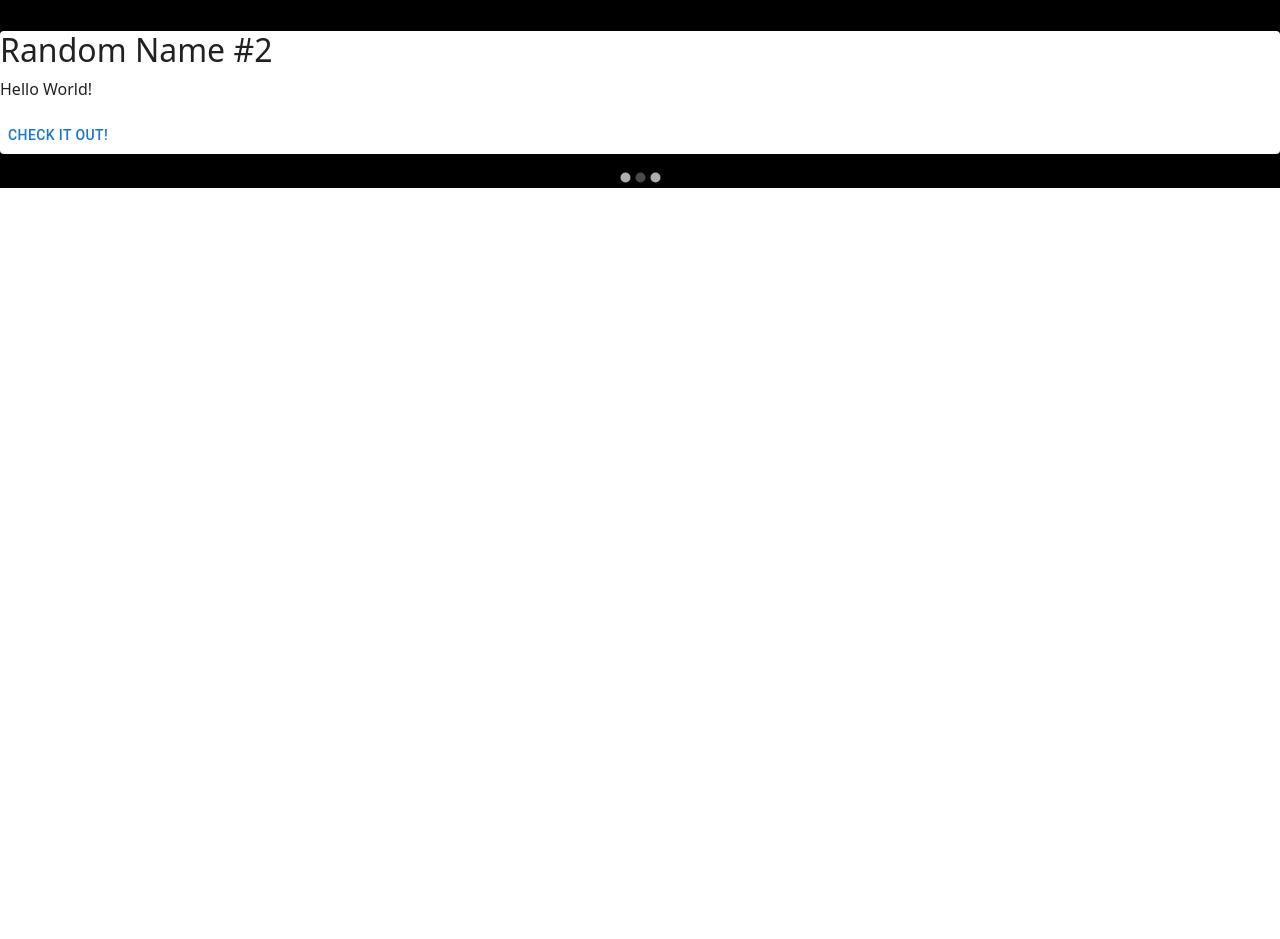
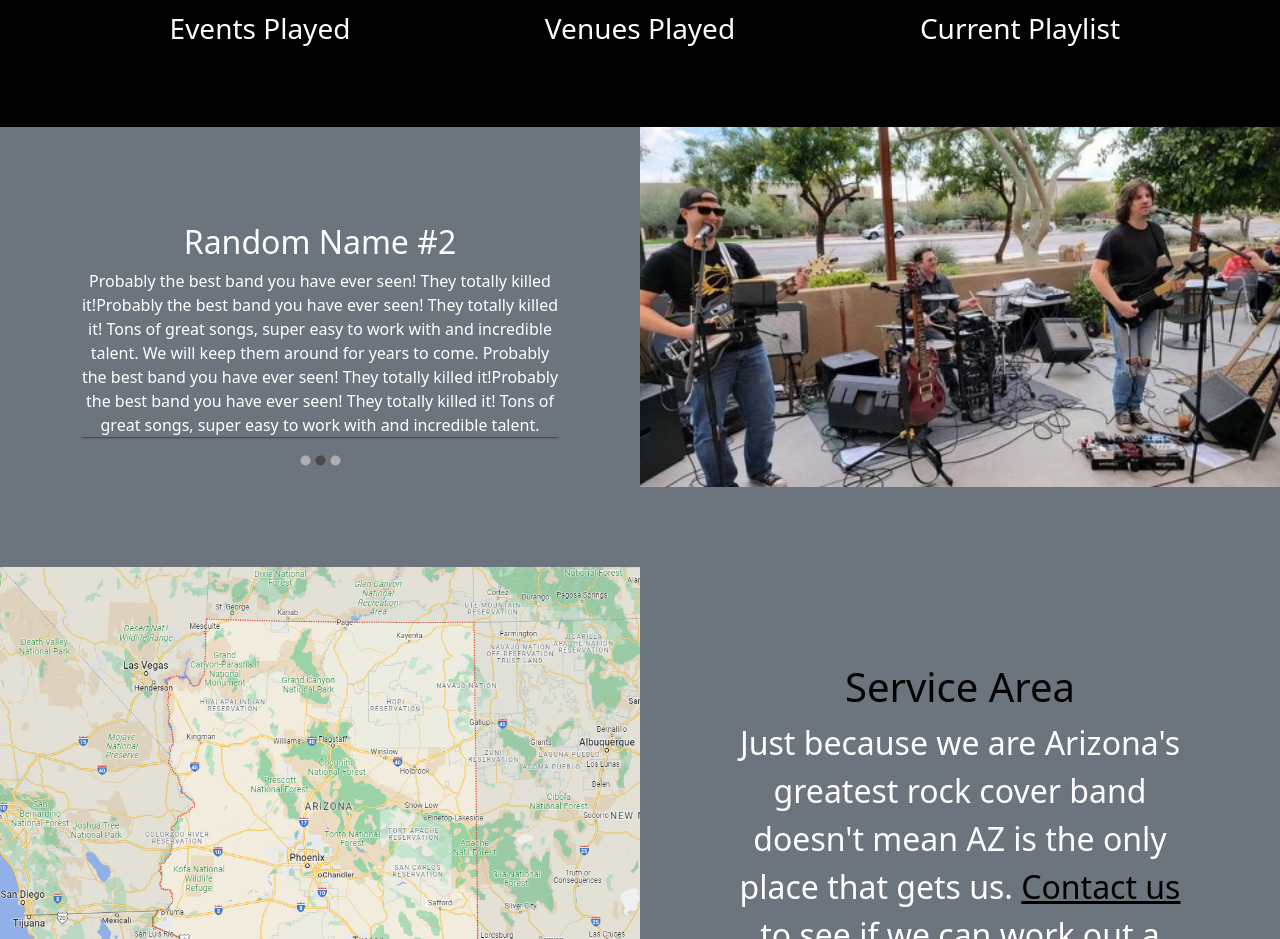
Before and after one commit to benbushman98/TAKECOVERAZ, a React (Create React App) app: page / in a window 1280 px wide. Shown: the part 1033-1972 px from the top of the page. Before the commit the page ends 1221 px from the top, so only its background shows below. Built offline with nearby package versions, Linux system fonts and the light colour scheme.

Commit message:
added tons of stuff

```diff
--- a/src/components/BandFacts/index.js
+++ b/src/components/BandFacts/index.js
@@ -9,9 +9,7 @@ const bandfacts = () => {
     }
     return (
         <>
-
-
-            <div className="container">
+            <div className="container my-5">
                 <div className="row">
                     <div className="col-12 col-sm-4 d-flex justify-content-center">
                         <div className=' m-4 rounded text-white text-center' style={{ width: "300px", height: "300px" }}>
--- a/src/components/Reviews/index.js
+++ b/src/components/Reviews/index.js
@@ -1,42 +1,53 @@
 import React from 'react';
 import Carousel from 'react-material-ui-carousel'
-import { Paper, Button } from '@mui/material'
+import { Paper } from '@mui/material'
 
-function Reviews(props)
-{
+function Reviews(props) {
     var items = [
         {
             name: "Random Name #1",
-            review: "Probably the most random thing you have ever seen!"
+            review: "Probably the best band you have ever seen! They totally killed it!Probably the best band you have ever seen! They totally killed it! Tons of great songs, super easy to work with and incredible talent. We will keep them around for years to come. Probably the best band you have ever seen! They totally killed it!Probably the best band you have ever seen! They totally killed it! Tons of great songs, super easy to work with and incredible talent."
         },
         {
             name: "Random Name #2",
-            review: "Hello World!"
-        },{
+            review: "Probably the best band you have ever seen! They totally killed it!Probably the best band you have ever seen! They totally killed it! Tons of great songs, super easy to work with and incredible talent. We will keep them around for years to come. Probably the best band you have ever seen! They totally killed it!Probably the best band you have ever seen! They totally killed it! Tons of great songs, super easy to work with and incredible talent."
+        }, {
             name: "Random Name #3",
-            review: "Testing this out!"
+            review: "Probably the best band you have ever seen! They totally killed it!Probably the best band you have ever seen! They totally killed it! Tons of great songs, super easy to work with and incredible talent. We will keep them around for years to come. Probably the best band you have ever seen! They totally killed it!Probably the best band you have ever seen! They totally killed it! Tons of great songs, super easy to work with and incredible talent."
         }
     ]
 
     return (
-        <Carousel className=''>
-            {
-                items.map( (item, i) => <Item key={i} item={item} /> )
-            }
-        </Carousel>
+        <>
+            <div className="container-fluid p-0 w-100">
+                <div className="row w-100 m-0">
+                    <div className="col-12 col-sm-6 p-0">
+                        <div className='my-5 py-5 d-flex justify-content-center'>
+                            <Carousel className='w-75'>
+                                {
+                                    items.map((item, i) => <Item key={i} item={item} />)
+                                }
+                            </Carousel>
+                        </div>
+                    </div>
+                    <div className="col-12 col-sm-6 p-0">
+                        <div className=''>
+                            <img className='w-100' src='images/homeBandPic.jpg' alt='Take Cover Band'></img>
+                        </div>
+                    </div>
+                </div>
+            </div>
+        </>
     )
 }
 
-function Item(props)
-{
+function Item(props) {
     return (
-        <Paper>
-            <h2>{props.item.name}</h2>
-            <p>{props.item.review}</p>
-
-            <Button className="CheckButton">
-                Check it out!
-            </Button>
+        <Paper >
+            <div className='text-center text-white bg-secondary'>
+                <h2>{props.item.name}</h2>
+                <p>{props.item.review}</p>
+            </div>
         </Paper>
     )
 }
--- /dev/null
+++ b/src/components/Service/index.js
@@ -0,0 +1,23 @@
+import React from 'react'
+
+const Service = () => {
+    return (
+        <div className="container-fluid p-0">
+            <div className="row w-100 m-0">
+                <div className="col-12 col-sm-6 p-0">
+                    <div className=''>
+                        <img className='w-100' style={{ height: "500px" }} src='images/az.PNG' alt='Take Cover Band'></img>
+                    </div>
+                </div>
+                <div className="col-12 col-sm-6 p-0">
+                    <div className='text-white text-center fs-2 p-5 m-5'>
+                    <h1 className='text-black'>Service Area</h1>
+                    <p>Just because we are Arizona's greatest rock cover band doesn't mean AZ is the only place that gets us. <a className='text-black' href='/contact'>Contact us</a> to see if we can work out a deal to play at your event, wherever you are!</p>
+                    </div>
+                </div>
+            </div>
+        </div>
+    )
+}
+
+export default Service
--- a/src/pages/Home/index.js
+++ b/src/pages/Home/index.js
@@ -1,6 +1,7 @@
 import React from 'react';
 import BandFacts from "../../components/BandFacts/index"
 import Reviews from "../../components/Reviews/index"
+import Service from "../../components/Service/index"
 
 
 function Home() {
@@ -29,8 +30,11 @@ function Home() {
             <div className='bg-black'>
                 <BandFacts />
             </div>
-            <div>
-                <Reviews />
+            <div className='bg-secondary'>
+                <Reviews  />
+            </div>
+            <div className='bg-secondary'>
+                <Service />
             </div>
         </>
     )
```
Also changed, not shown: public/images/az.PNG (added), public/images/homeBandPic.jpg (added).
